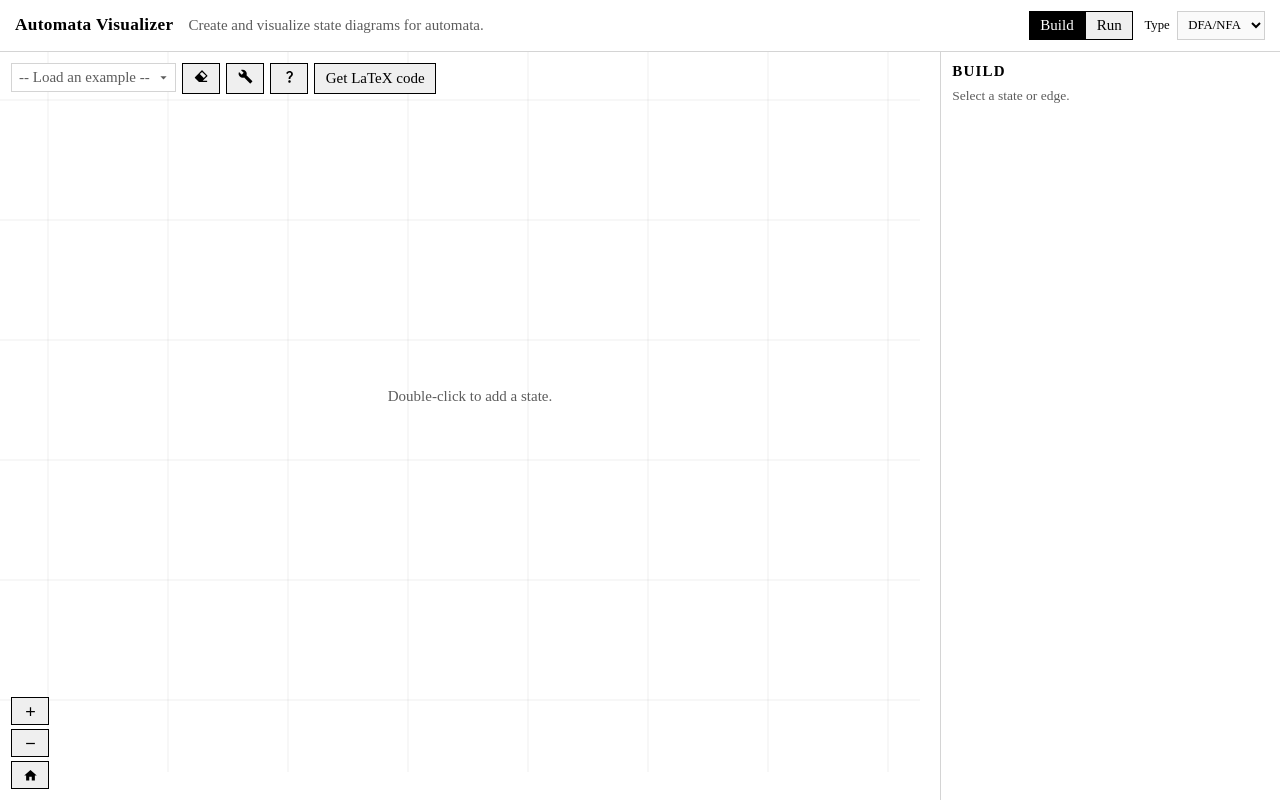
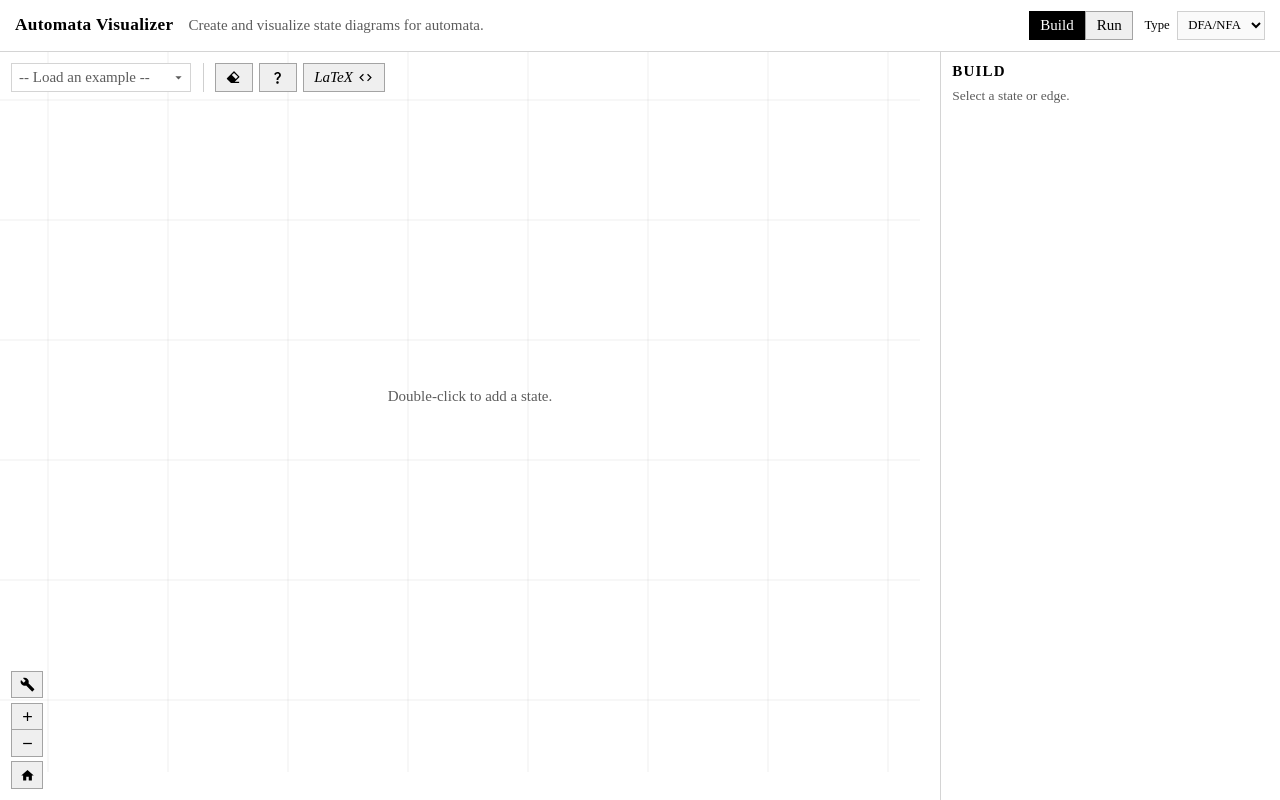
Before and after one commit to itsevelync/automata-vis, a React (Vite) app: page / in a window 1280 px wide. Built offline with nearby package versions, Linux system fonts and the light colour scheme.

Commit message:
Minor UI updates

```diff
--- a/src/canvas/DiagramCanvas.tsx
+++ b/src/canvas/DiagramCanvas.tsx
@@ -12,7 +12,7 @@ import { PT_PX, cellSizePx, centerToCell } from "./geometry";
 import { LatexLabel } from "./LatexLabel";
 import { StateNode } from "./StateNode";
 import { curvePath } from "./tikzPath";
-import { MdAdd, MdArrowDropDown, MdBuild, MdHome, MdQuestionMark, MdRefresh, MdRemove } from "react-icons/md";
+import { MdAdd, MdArrowDropDown, MdBuild, MdCode, MdHome, MdQuestionMark, MdRefresh, MdRemove } from "react-icons/md";
 import { RiEraserFill } from "react-icons/ri";
 
 type View = { x: number; y: number; zoom: number };
@@ -150,7 +150,7 @@ export function DiagramCanvas() {
 
   function onPointerDown(event: React.PointerEvent) {
     if (!wrapRef.current?.contains(event.target as Node)) return;
-    if ((event.target as HTMLElement).closest(".state-node, .edge-label, .toolbar, .canvas-controls")) {
+    if ((event.target as HTMLElement).closest(".state-node, .edge-label, .toolbar, .canvas-controls, .modal")) {
       return;
     }
     event.preventDefault();
@@ -220,7 +220,7 @@ export function DiagramCanvas() {
 
   function onDoubleClick(event: React.MouseEvent) {
     if (useSession.getState().mode === "run") return;
-    if ((event.target as HTMLElement).closest(".state-node, .toolbar, .canvas-controls")) return;
+    if ((event.target as HTMLElement).closest(".state-node, .toolbar, .canvas-controls, .modal")) return;
     const point = flowPoint(event.clientX, event.clientY);
     const cell = centerToCell(point.x, point.y, cellPx);
     addNode(cell.col, cell.row);
@@ -337,6 +337,7 @@ export function DiagramCanvas() {
             </div>
           ) : null}
         </div>
+        <div className="divider"></div>
         <button
           type="button"
           title="Clear canvas"
@@ -349,18 +350,11 @@ export function DiagramCanvas() {
         >
           <RiEraserFill />
         </button>
-        {running ? null : (
-          <>
-            <button title="Canvas settings" type="button" onClick={() => setModal("defaults")}>
-              <MdBuild />
-            </button>
-            <button title="Help" type="button" onClick={() => setModal("help")}>
-              <MdQuestionMark />
-            </button>
-          </>
-        )}
+        <button title="Help" type="button" onClick={() => setModal("help")}>
+          <MdQuestionMark />
+        </button>
         <button title="Get LaTeX code" type="button" onClick={() => setModal("tikz")}>
-          Get LaTeX code
+          <i>LaTeX</i> <MdCode />
         </button>
       </div>
       <Modal open={modal === "help"} title="Help" onClose={() => setModal(null)}>
@@ -375,16 +369,24 @@ export function DiagramCanvas() {
       <Modal open={modal === "defaults"} title="Defaults" onClose={() => setModal(null)}>
         <DefaultsForm />
       </Modal>
-      <Modal open={modal === "tikz"} title="TikZ" onClose={() => setModal(null)}>
+      <Modal open={modal === "tikz"} title="LaTeX Code" onClose={() => setModal(null)}>
         <ExportPanel />
       </Modal>
       <div className="canvas-controls">
+        <button title="Canvas settings" type="button" onClick={() => setModal("defaults")}>
+          <MdBuild />
+        </button>
+        <div>
         <button type="button" title="Zoom in" onClick={() => zoomBy(1.15)}>
           <MdAdd />
         </button>
-        <button type="button" title="Zoom out" onClick={() => zoomBy(1 / 1.15)}>
+        <button
+          type="button" title="Zoom out" onClick={() => zoomBy(1 / 1.15)}
+          style={{ borderTop: "none" }}
+        >
           <MdRemove />
         </button>
+        </div>
         <button type="button" title="Fit" onClick={() => fit()}>
           <MdHome />
         </button>
--- a/src/components/DefaultsForm.tsx
+++ b/src/components/DefaultsForm.tsx
@@ -2,6 +2,7 @@ import { useEffect, useState } from "react";
 import { formatLength, formatMagnitude, parseLength } from "../model/length";
 import { useDiagram } from "../store/diagram";
 
+const DEFAULT_NODE_DISTANCE = "3";
 const LENGTH_UNITS = ["cm", "mm", "pt", "em", "ex", "in"];
 
 function distanceParts(distance: string): { magnitude: string; unit: string } {
@@ -26,13 +27,9 @@ export function DefaultsForm() {
   }, [nodeDistance]);
 
   function commit(nextMagnitude: string, nextUnit: string) {
-    const value = nextMagnitude.trim();
+    let value = nextMagnitude.trim();
     if (!value) {
-      setInvalid(true);
-      const current = distanceParts(nodeDistance);
-      setMagnitude(current.magnitude);
-      setUnit(current.unit);
-      return;
+      value = DEFAULT_NODE_DISTANCE
     }
     const amount = Number(value);
     if (!Number.isFinite(amount) || amount <= 0) {
@@ -68,7 +65,7 @@ export function DefaultsForm() {
             min="0"
             step="any"
             value={magnitude}
-            placeholder="3"
+            placeholder={DEFAULT_NODE_DISTANCE}
             onChange={(event) => {
               const next = event.target.value;
               setMagnitude(next);
@@ -97,7 +94,7 @@ export function DefaultsForm() {
         </span>
       </label>
       {invalid ? <p className="error">Use one positive length, such as 3cm.</p> : null}
-      <p className="muted">Center-to-center. Changing it rescales the grid and does not move cells.</p>
+      <p className="muted">Distance between nodes.</p>
     </section>
   );
 }
--- a/src/components/ExportPanel.tsx
+++ b/src/components/ExportPanel.tsx
@@ -52,6 +52,7 @@ export function ExportPanel() {
         </button>
       </div>
       <textarea id="tikz-code" readOnly value={tikz} spellCheck={false} />
+      <p className="muted"><i>Tip:</i> Adjust <span className="code">scale=1</span> to ensure your state diagram fits on the page.</p>
     </section>
   );
 }
--- a/src/components/Inspector.tsx
+++ b/src/components/Inspector.tsx
@@ -266,6 +266,7 @@ function LabelFields({
                   inputs.current[fieldKey(index)] = element;
                 }}
                 value={labelToInput(line)}
+                maxLength={1}
                 placeholder={caption || index === 0 ? placeholder : ""}
                 onChange={(event) => writeLine(index, inputToLabel(event.target.value))}
               />
@@ -350,6 +351,7 @@ function TransitionFields({
         ref={(element) => inputRef(field.part, element)}
         aria-label={field.name}
         value={labelToInput(parts[field.part])}
+        maxLength={1}
         placeholder={kind === "tm" ? "\u2423" : placeholder}
         onChange={(event) => update(field.part, event.target.value)}
       />
--- a/src/example.ts
+++ b/src/example.ts
@@ -9,7 +9,7 @@ export const dfaDiagram: Diagram = {
     { id: "q0", label: "q_0", col: 0, row: 0, initial: true },
     { id: "q1", label: "q_1", col: 1, row: 0 },
     { id: "q2", label: "q_2", col: 2, row: 0 },
-    { id: "q3", label: "q_{3}", col: 3, row: 0, accepting: true },
+    { id: "q3", label: "q_3", col: 3, row: 0, accepting: true },
   ],
   edges: [
     { id: "e1", source: "q0", target: "q0", label: "0", loop: "above" },
@@ -29,7 +29,7 @@ export const nfaEnds101Diagram: Diagram = {
     { id: "q0", label: "q_0", col: 0, row: 0, initial: true },
     { id: "q1", label: "q_1", col: 1, row: 0 },
     { id: "q2", label: "q_2", col: 2, row: 0 },
-    { id: "q3", label: "q_{3}", col: 3, row: 0, accepting: true },
+    { id: "q3", label: "q_3", col: 3, row: 0, accepting: true },
   ],
   edges: [
     { id: "e1", source: "q0", target: "q0", lines: ["0", "1"], label: "0,1", loop: "above" },
--- a/src/index.css
+++ b/src/index.css
@@ -33,7 +33,7 @@ input:disabled {
 }
 
 button {
-  border: 1px solid #000000;
+  border: 1px solid #00000050;
   padding: 0.35rem 0.7rem;
   cursor: pointer;
 }
@@ -182,11 +182,17 @@ header p {
   gap: 0.3rem;
 }
 
+.canvas-controls button {
+  padding: 0.35rem 0.5rem;
+}
+
+.toolbar button,
 .canvas-controls button,
 .run-controls button {
   display: flex;
   align-items: center;
   justify-content: center;
+  gap: 0.35rem;
 }
 
 .state-anchor {
@@ -204,35 +210,40 @@ header p {
   gap: 0.4rem;
 }
 
-.example-menu {
+.toolbar .divider {
+  border-right: solid 1px #00000030;
+  margin: 0 0.35rem;
+}
+
+.toolbar .example-menu {
   position: relative;
 }
 
-.example-select {
+.toolbar .example-select {
   display: flex;
   align-items: center;
   justify-content: space-between;
   gap: 0.35rem;
-  width: 11rem;
+  width: 12rem;
   border: 1px solid #0000002b;
   background: #ffffff;
   padding: 0.35rem 0.3rem 0.35rem 0.45rem;
   color: #5c5c5c;
 }
 
-.example-select.chosen {
+.toolbar .example-select.chosen {
   color: #000000;
 }
 
-.example-select:hover {
+.toolbar .example-select:hover {
   background: #ffffff;
 }
 
-.example-menu.open .example-select {
+.toolbar .example-menu.open .example-select {
   border-bottom-color: #0000002b;
 }
 
-.example-options {
+.toolbar .example-options {
   position: absolute;
   z-index: 6;
   top: 100%;
@@ -245,9 +256,9 @@ header p {
   border-top: 1px solid #0000002b;
 }
 
-.example-options button {
+.toolbar .example-options button {
   padding: 0.28rem 0.45rem;
-  text-align: left;
+  justify-content: space-between;
   background: #ffffff;
   border: none;
   font-size: 0.8rem;
@@ -255,28 +266,30 @@ header p {
   color: #000000;
 }
 
-.example-options .example-placeholder {
+.toolbar .example-options .example-placeholder {
   color: #5c5c5c;
   font-size: 1rem;
   font-style: normal;
   cursor: default;
 }
 
-.example-options .example-placeholder:hover {
+.toolbar .example-options .example-placeholder:hover {
   background: #ffffff;
 }
 
-.example-options button.active,
-.example-options button:hover {
+.toolbar .example-options button.active,
+.toolbar .example-options button:hover {
   background: #efe2cc;
 }
 
-.example-math {
+.toolbar .example-math {
+  flex: 1;
+  text-align: left;
   font-style: normal;
   font-size: 0.8rem;
 }
 
-.example-reset {
+.toolbar .example-reset {
   position: absolute;
   top: calc(100% + 0.25rem);
   left: 0;
@@ -287,7 +300,7 @@ header p {
   font-size: 0.8rem;
 }
 
-.example-reset .inline-center {
+.toolbar .example-reset .inline-center {
   display: inline-block;
   vertical-align: middle;
   margin-bottom: 0.12rem;
```
